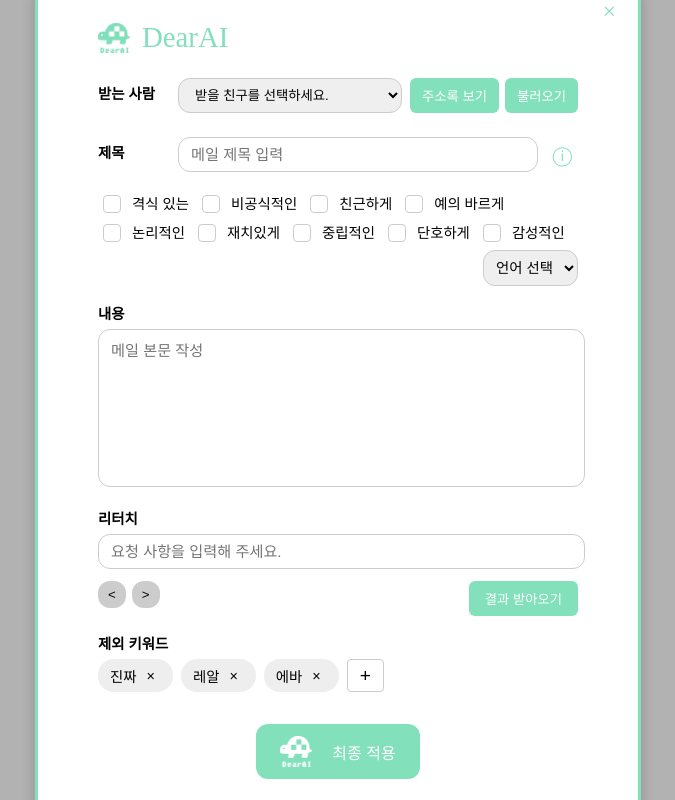
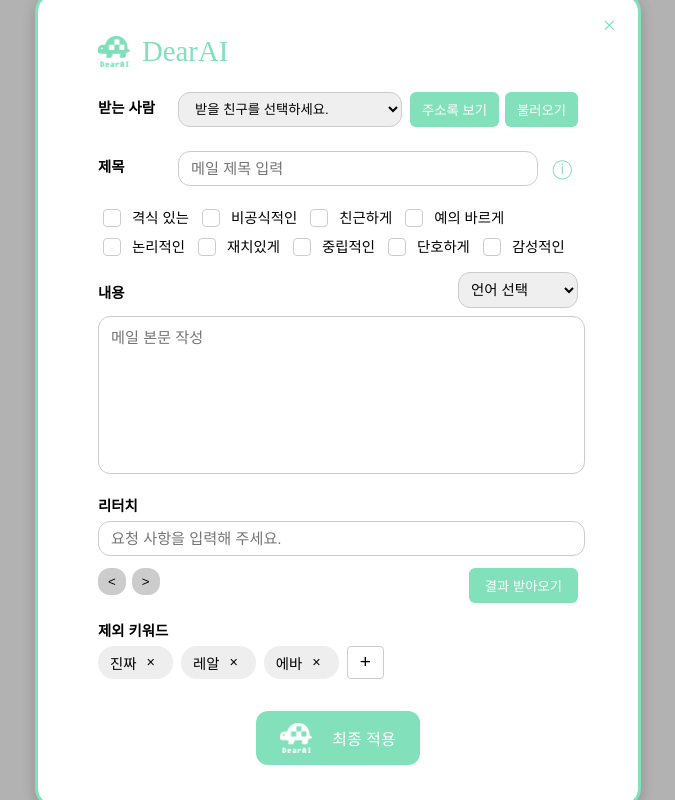
Before and after one commit to Team-DearAI/DearAI-Front, a React (Vite) app in the folder dearAI/: page / in a window 1280 px wide. Shown: the whole page, without its empty margins (302-977 px from the left). Built offline with nearby package versions, Linux system fonts and the light colour scheme.

Commit message:
[Design] 언어 선택 위치 변경

```diff
--- a/dearAI/src/components/Modal.tsx
+++ b/dearAI/src/components/Modal.tsx
@@ -105,20 +105,25 @@
                                 {label}
                             </CheckboxLabel>
                         ))}
-                        <div style={{ marginLeft: "auto" }}>
-                            <LanguageSelect>
-                                <option disabled selected>
-                                    언어 선택
-                                </option>
-                                <option>한국어</option>
-                                <option>영어</option>
-                            </LanguageSelect>
-                        </div>
                     </CheckboxGroup>
                 </Section>
 
                 <Section>
-                    <Label>내용</Label>
+                    <Row
+                        style={{
+                            alignItems: "flex-end",
+                            justifyContent: "space-between",
+                        }}
+                    >
+                        <Label>내용</Label>
+                        <LanguageSelect style={{ width: "120px" }}>
+                            <option disabled selected>
+                                언어 선택
+                            </option>
+                            <option>한국어</option>
+                            <option>영어</option>
+                        </LanguageSelect>
+                    </Row>
                     <Textarea placeholder="메일 본문 작성" />
                 </Section>
 
```
